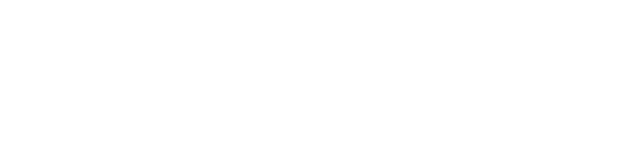
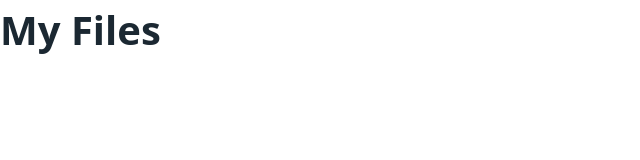
Before and after one commit to bradylefere/file-browser1, a plain HTML site: page index.html in a window 1280 px wide. Shown: the whole page, without its empty margins (0-640 px from the left). Drawn offline with nearby package versions, Linux system fonts and the light colour scheme.

Commit message:
intial 3

```diff
--- a/index.html
+++ b/index.html
@@ -3,9 +3,11 @@
 <head>
     <meta charset="UTF-8">
     <meta name="viewport" content="width=device-width, initial-scale=1.0">
-    <title>Document</title>
+    <link rel="stylesheet" href="css/pico.min.css">
+    <title>File Browawe</title>
+
 </head>
 <body>
-
+    <h1>My Files</h1>
 </body>
 </html>
```
